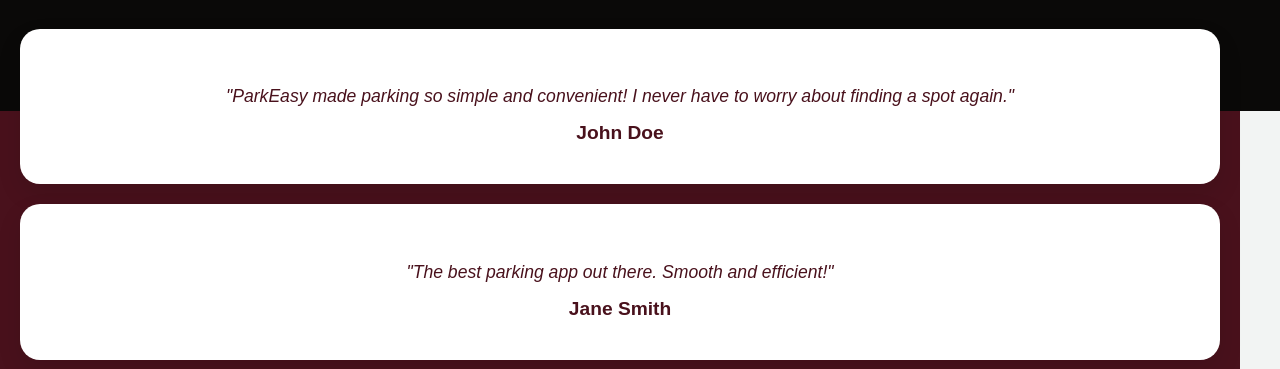
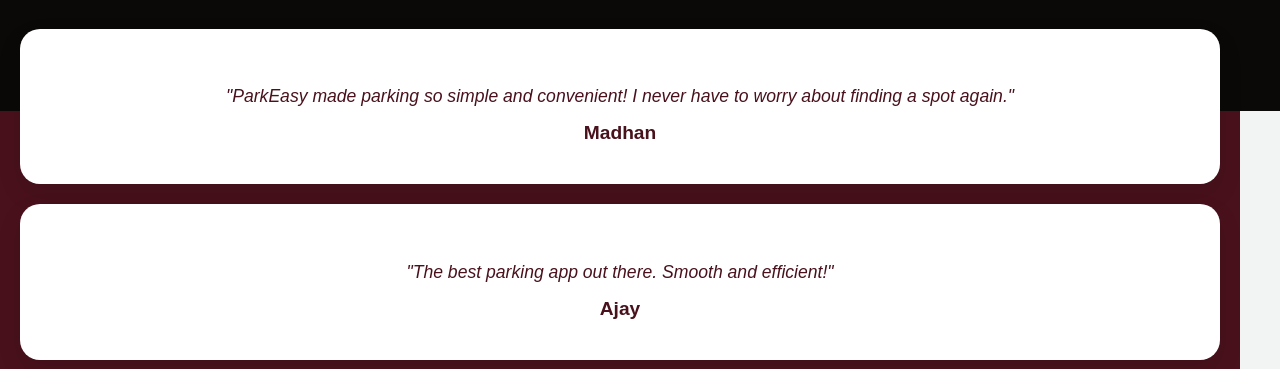
Before and after one commit to AjeetKumar-worrynot/Smart-Park-Connect, a plain HTML site: page index.html in a window 1280 px wide. Shown: the part 1553-1922 px from the top of the page. Drawn offline with Linux system fonts and the light colour scheme.

Commit message:
Update index.html

```diff
--- a/index.html
+++ b/index.html
@@ -371,11 +371,11 @@
         <h2>What Our Users Say</h2>
         <div class="testimonial-card">
             <p>"ParkEasy made parking so simple and convenient! I never have to worry about finding a spot again."</p>
-            <strong>John Doe</strong>
+            <strong>Madhan</strong>
         </div>
         <div class="testimonial-card">
             <p>"The best parking app out there. Smooth and efficient!"</p>
-            <strong>Jane Smith</strong>
+            <strong>Ajay</strong>
         </div>
     </section>
 
```
